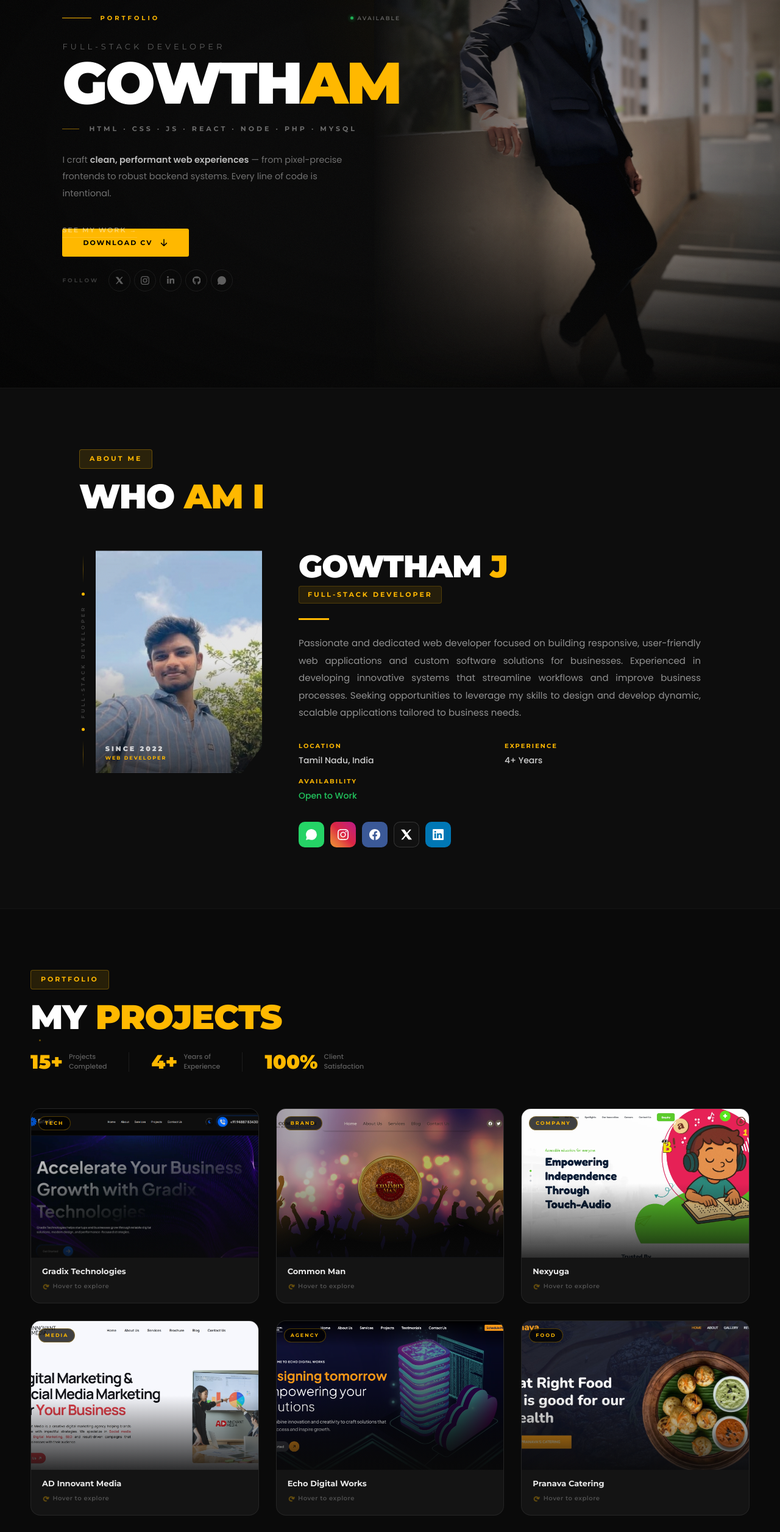
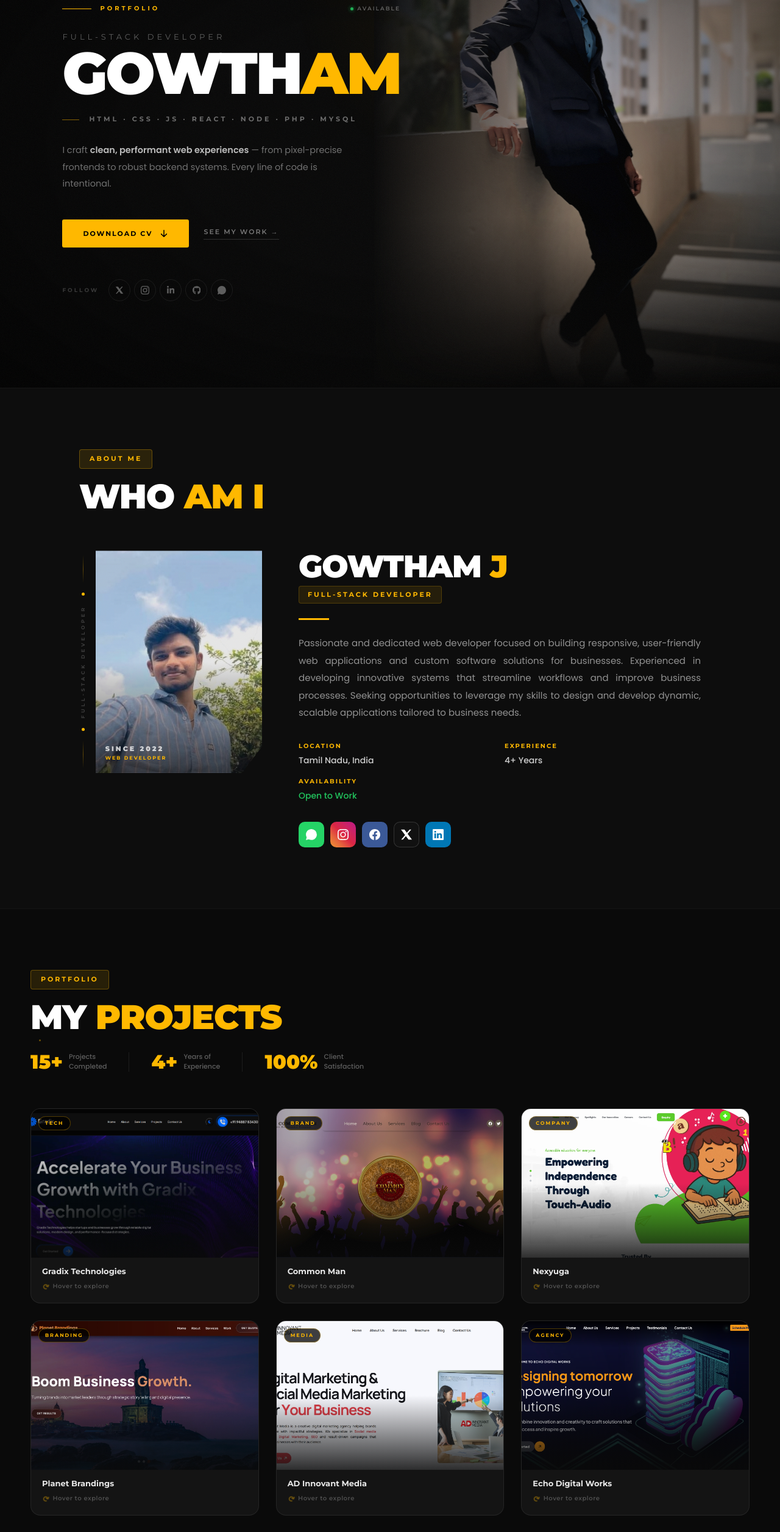
Before and after one commit to Vikasthangavel/gowtham, a React (Vite) app: page / in a window 1280 px wide. Shown: the part 234-2747 px from the top of the page at 61% size. Built offline with nearby package versions, Linux system fonts and the light colour scheme.

Commit message:
chaned final

```diff
--- a/index.html
+++ b/index.html
@@ -2,7 +2,6 @@
 <html lang="en">
   <head>
     <meta charset="UTF-8" />
-    <link rel="icon" type="image/jpeg" href="/nav.svg" />
     <meta name="viewport" content="width=device-width, initial-scale=1.0" />
     <meta property="og:title" content="Mr Gowtham Portfolio" />
     <meta property="og:type" content="website" />
--- a/src/components/Hero.jsx
+++ b/src/components/Hero.jsx
@@ -490,8 +490,8 @@ export default function Hero() {
             frontends to robust backend systems. Every line of code is intentional.
           </p>
 
-          {/* Resume download with existence check */}
-          <div style={{ position: 'relative' }} className="seq seq-6">
+          {/* CTA Row */}
+          <div className="hero-cta-row seq seq-6">
             <button
               className="cta-primary"
               onClick={async () => {
@@ -516,8 +516,6 @@ export default function Hero() {
                 <path strokeLinecap="round" strokeLinejoin="round" d="M19.5 13.5 12 21m0 0-7.5-7.5M12 21V3"/>
               </svg>
             </button>
-          </div>
-          <div className="seq seq-6" style={{ display: 'flex', alignItems: 'center', gap: '24px', flexWrap: 'wrap', marginBottom: '52px', marginTop: '-52px', paddingTop: '0' }}>
             <span className="cta-secondary"
               onClick={() => document.querySelector('#projects')?.scrollIntoView({ behavior: 'smooth' })}>
               See my work →
--- a/src/components/Projects.jsx
+++ b/src/components/Projects.jsx
@@ -3,6 +3,7 @@ import nexyugaImg from '../assets/project/nexyuga.png';
 import gradixImg from '../assets/project/gradix.png';
 import commonManImg from '../assets/project/commonman.png';
 import adInnovantImg from '../assets/project/AD.png';
+import planetBrandingsImg from '../assets/project/planetbrandings.png';
 import echodigiImg from '../assets/project/Echodigiworks.png';
 import uccashTourismImg from '../assets/project/uccash tourism.jpg';
 import greensImg from '../assets/project/Greens.png';
@@ -19,18 +20,18 @@ const projects = [
   { id: 2, img: nexyugaImg, title: 'Nexyuga', url: 'https://nexyuga.in/', tag: 'Company', desc: 'Company portfolio website built with a modern design, showcasing services, team, and company vision.' },
   { id: 0, img: gradixImg, title: 'Gradix Technologies', url: 'https://gradixtech.com/', tag: 'Tech', desc: 'Technology company website showcasing web development services, portfolio, and digital solutions.' },
   { id: 1, img: commonManImg, title: 'Common Man', url: 'https://the-commonman.com/home/', tag: 'Brand', desc: 'Brand website with a clean modern design showcasing products, story, and customer engagement.' },
-  { id: 3, img: adInnovantImg, title: 'AD Innovant Media', url: 'https://adinnovantmedia.netlify.app/', tag: 'Media', desc: 'Digital media and advertising agency website with services, campaigns, and creative portfolio.' },
-  { id: 4, img: echodigiImg, title: 'Echo Digital Works', url: 'https://echodigitalworks.in/', tag: 'Agency', desc: 'Full digital agency website with services, portfolio, and contact sections featuring modern design.' },
-  { id: 6, img: uccashTourismImg, title: 'Uccash Tourism', url: 'https://uccashtourism.com/', tag: 'Travel', desc: 'Tourism platform showcasing travel packages, destinations, and booking capabilities.' },
-  { id: 7, img: greensImg, title: 'Greens Technologies', url: 'https://cloudgt.in/', tag: 'Tech', desc: 'Tech company website with service offerings, team profiles, and project showcases.' },
-  { id: 8, img: svcImg, title: 'Sri Vishnu Communications', url: 'https://www.srivishnucommunications.com/', tag: 'Telecom', desc: 'Telecom services website with service plans, coverage maps, and contact forms.' },
-  { id: 5, img: pranavaImg, title: 'Pranava Catering', url: 'https://pranava.netlify.app/', tag: 'Food', desc: 'Catering service website with menu showcases, event gallery, and inquiry forms.' },
+  { id: 4, img: adInnovantImg, title: 'AD Innovant Media', url: 'https://adinnovantmedia.netlify.app/', tag: 'Media', desc: 'Digital media and advertising agency website with services, campaigns, and creative portfolio.' },
+  { id: 5, img: echodigiImg, title: 'Echo Digital Works', url: 'https://echodigitalworks.in/', tag: 'Agency', desc: 'Full digital agency website with services, portfolio, and contact sections featuring modern design.' },
+  { id: 7, img: uccashTourismImg, title: 'Uccash Tourism', url: 'https://uccashtourism.com/', tag: 'Travel', desc: 'Tourism platform showcasing travel packages, destinations, and booking capabilities.' },
+  { id: 8, img: greensImg, title: 'Greens Technologies', url: 'https://cloudgt.in/', tag: 'Tech', desc: 'Tech company website with service offerings, team profiles, and project showcases.' },
+  { id: 9, img: svcImg, title: 'Sri Vishnu Communications', url: 'https://www.srivishnucommunications.com/', tag: 'Telecom', desc: 'Telecom services website with service plans, coverage maps, and contact forms.' },
+  { id: 10, img: pranavaImg, title: 'Pranava Catering', url: 'https://pranava.netlify.app/', tag: 'Food', desc: 'Catering service website with menu showcases, event gallery, and inquiry forms.' },
   { id: 9, img: webthroneImg, title: 'Webthrone Technologies', url: 'https://webthronetech.netlify.app/', tag: 'Tech', desc: 'Web technology company for digital solutions, hosting, and web development services.' },
-  { id: 10, img: highlightsImg, title: 'Highlights Makeover', url: 'https://www.highlights-makeover-artistry.in/', tag: 'Beauty', desc: 'Beauty salon website with service listings, portfolio gallery, and appointment booking.' },
-  { id: 11, img: foreverImg, title: 'Forever Finds', url: 'https://forever-find.netlify.app/', tag: 'E-Commerce', desc: 'E-commerce platform for unique products with cart, filters, and smooth shopping UX.' },
-  { id: 12, img: jbsImg, title: 'Jayalakshmi Borewells', url: 'https://jayalakshmiborewells.netlify.app/', tag: 'Services', desc: 'Borewell services website with project portfolio and quick contact functionality.' },
-  { id: 13, img: aghavanImg, title: 'Aghavan Foundation', url: 'https://aghavan.org/', tag: 'NGO', desc: 'Foundation website for social welfare initiatives with events and volunteer registration.' },
-  { id: 14, img: aghanImg, title: 'Aghan Promoters', url: 'https://testing-aghan.netlify.app/', tag: 'Real Estate', desc: 'Real estate promoters website with property listings, enquiry forms, and location maps.' },
+  { id: 3, img: planetBrandingsImg, title: 'Planet Brandings', url: 'https://planetbrandings.com/', tag: 'Branding', desc: 'Creative branding agency website showcasing brand identity, design services, and portfolio.' },
+  { id: 12, img: foreverImg, title: 'Forever Finds', url: 'https://forever-find.netlify.app/', tag: 'E-Commerce', desc: 'E-commerce platform for unique products with cart, filters, and smooth shopping UX.' },
+  { id: 13, img: jbsImg, title: 'Jayalakshmi Borewells', url: 'https://jayalakshmiborewells.netlify.app/', tag: 'Services', desc: 'Borewell services website with project portfolio and quick contact functionality.' },
+  { id: 14, img: aghavanImg, title: 'Aghavan Foundation', url: 'https://aghavan.org/', tag: 'NGO', desc: 'Foundation website for social welfare initiatives with events and volunteer registration.' },
+  { id: 15, img: aghanImg, title: 'Aghan Promoters', url: 'https://testing-aghan.netlify.app/', tag: 'Real Estate', desc: 'Real estate promoters website with property listings, enquiry forms, and location maps.' },
 ];
 
 function ProjectCard({ proj, index }) {
```
Also changed, not shown: src/assets/project/planetbrandings.png (added).
